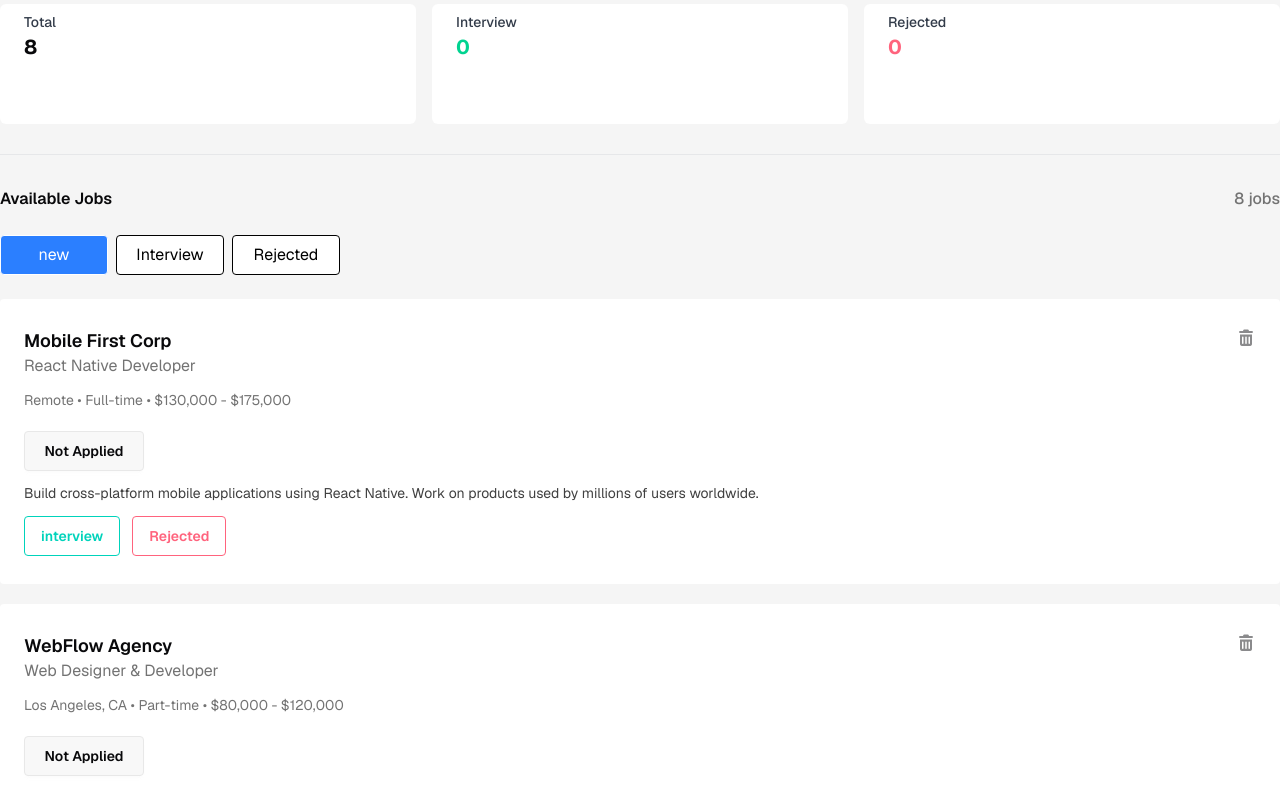
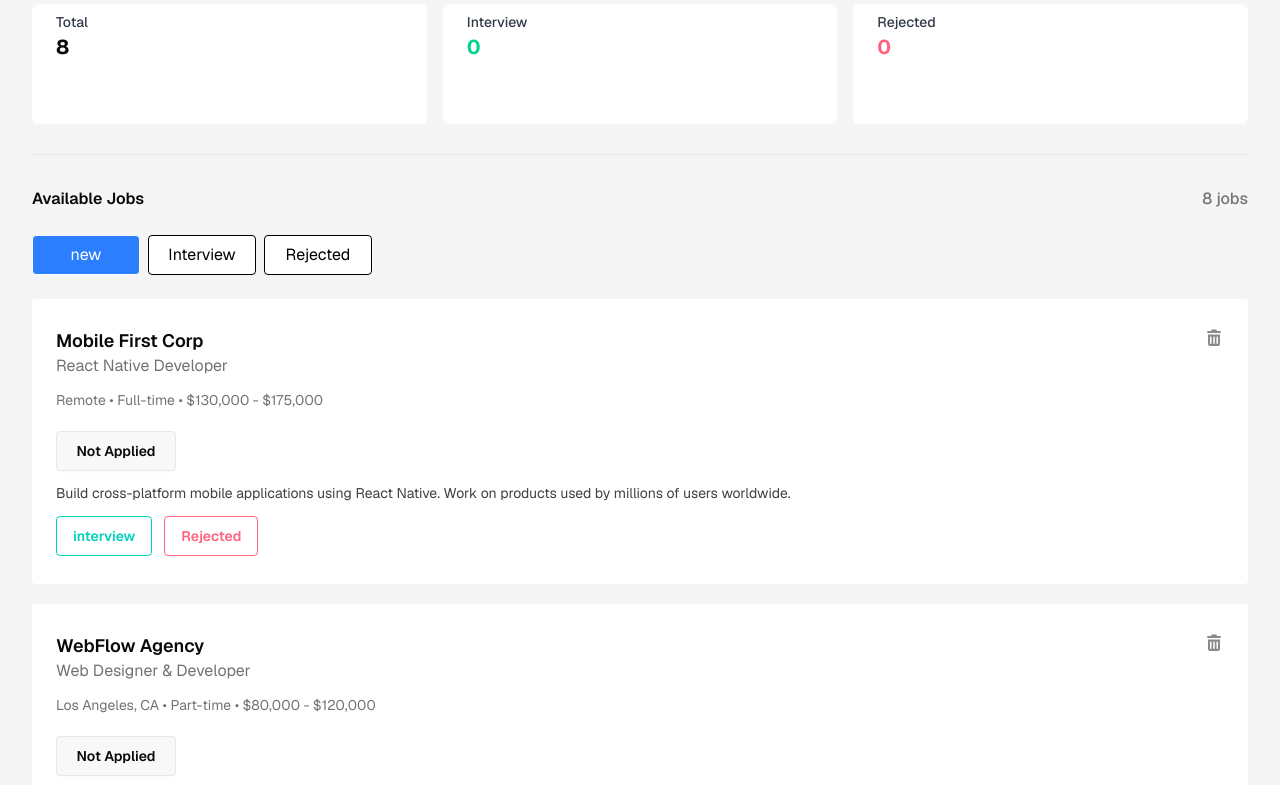
Before and after one commit to mdatiq123/Job-Tracker, a plain HTML site: page index.html in a window 1280 px wide. Shown: the part 120-905 px from the top of the page. Drawn offline with nearby package versions, Linux system fonts and the light colour scheme.

Commit message:
padding on body

```diff
--- a/index.html
+++ b/index.html
@@ -24,11 +24,11 @@
     </style>
 </head>
 
-<body class="bg-neutral-100">
+<body class="bg-neutral-100 px-8">
     <!-- header -->
     <header class="max-w-7xl mx-auto space-y-4 pt-[60px] ">
         <h1 class="text-neutral font-bold text-[32px]">Job Application Tracker</h1>
-        <div class="grid grid-cols-1 md:grid-cols-3 gap-4 ">
+        <div class="grid grid-cols-1 md:grid-cols-3 gap-4  ">
             <div class=" flex-col  py-2 h-30  p-6 bg-white rounded-md">
                 <p class="font-medium text-[14px] text-[#323B49]">Total</p>
                 <p class="font-bold text-xl text-neutral " id="totalCount">0</p>
```
